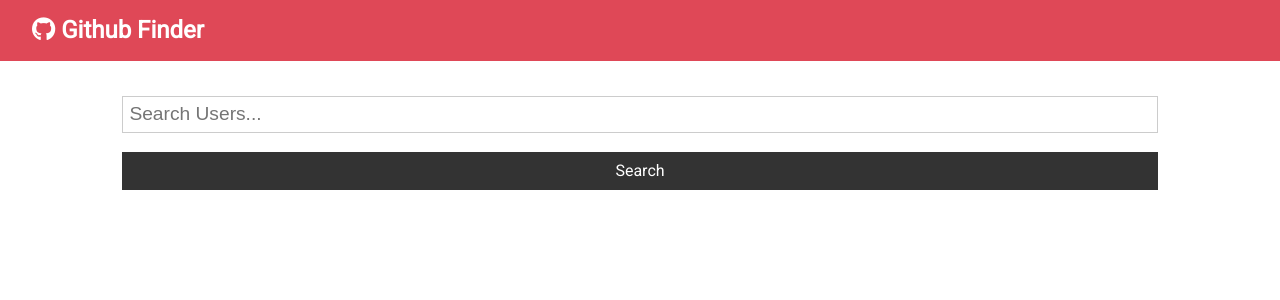
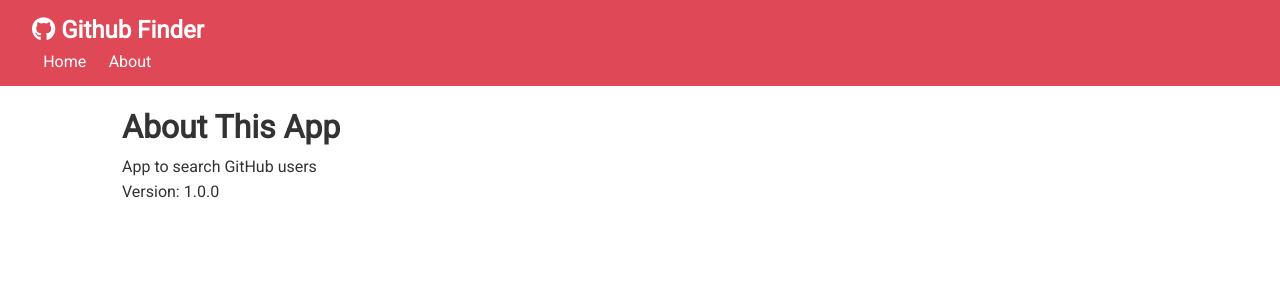
Before and after one commit to Carlscc/github-finder, a React (Create React App) app: page /about in a window 1280 px wide. Shown: the top 300 px of the page. Built offline with nearby package versions, Linux system fonts and the light colour scheme.

Commit message:
set up react router and about page

```diff
--- a/package.json
+++ b/package.json
@@ -9,6 +9,7 @@
     "axios": "^0.20.0",
     "react": "^16.14.0",
     "react-dom": "^16.14.0",
+    "react-router-dom": "^5.2.0",
     "react-scripts": "3.4.3"
   },
   "scripts": {
--- a/src/App.js
+++ b/src/App.js
@@ -1,8 +1,10 @@
-import React, { Component } from 'react';
+import React, { Component, Fragment } from 'react';
+import { BrowserRouter as Router, Switch, Route } from 'react-router-dom';
 import Navbar from './components/layout/Navbar';
 import Users from './components/users/Users';
 import Search from './components/users/Search';
 import Alert from './components/layout/Alert';
+import About from './components/pages/About';
 import axios from 'axios';
 import './App.css';
 
@@ -39,12 +41,19 @@
   render() {
     const { users, loading } = this.state;
     return (
+      <Router>
       <div className='app'>
         <nav className='navbar bg-primary'>
           <Navbar title='Github Finder' icon='fab fa-github' />
         </nav>
         <div className='container'>
           <Alert alert={this.state.alert} />
+          <Switch>
+            <Route
+              exact
+              path='/'
+              render={props => (
+                <Fragment>
                    <Search
                     searchUsers={this.searchUsers}
                     clearUsers={this.clearUsers}
@@ -52,8 +61,17 @@
                     setAlert={this.setAlert}
                     />
                     <Users loading={loading} users={users} />
+                </Fragment>
+              )} />
+              <Route
+                exact
+                path='/about'
+                component={About}
+              />
+           </Switch>
         </div>
       </div>
+      </Router>
     );
   }
 }
--- a/src/components/layout/Navbar.js
+++ b/src/components/layout/Navbar.js
@@ -1,5 +1,7 @@
 import React from 'react';
-import PropTypes from 'prop-types'
+import PropTypes from 'prop-types';
+import { Link } from 'react-router-dom';
+
 
 
 const Navbar = ({ icon, title }) => {
@@ -8,6 +10,14 @@
             <h1>
                 <i className={icon} /> {title}
             </h1>
+            <ul>
+                <li>
+                    <Link to='/'>Home</Link>
+                </li>
+                <li>
+                    <Link to='./about'>About</Link>
+                </li>
+            </ul>
         </div>
     )
 }
--- /dev/null
+++ b/src/components/pages/About.js
@@ -0,0 +1,13 @@
+import React, { Fragment } from 'react';
+
+const About = () => {
+    return (
+        <Fragment>
+            <h1>About This App</h1>
+            <p>App to search GitHub users</p>
+            <p>Version: 1.0.0</p>
+        </Fragment>
+    )
+}
+
+export default About;
```
Also changed, not shown: 1 other file (tests, documents, lock files or other folders). Lines whose indentation alone changed are shown as unchanged.
